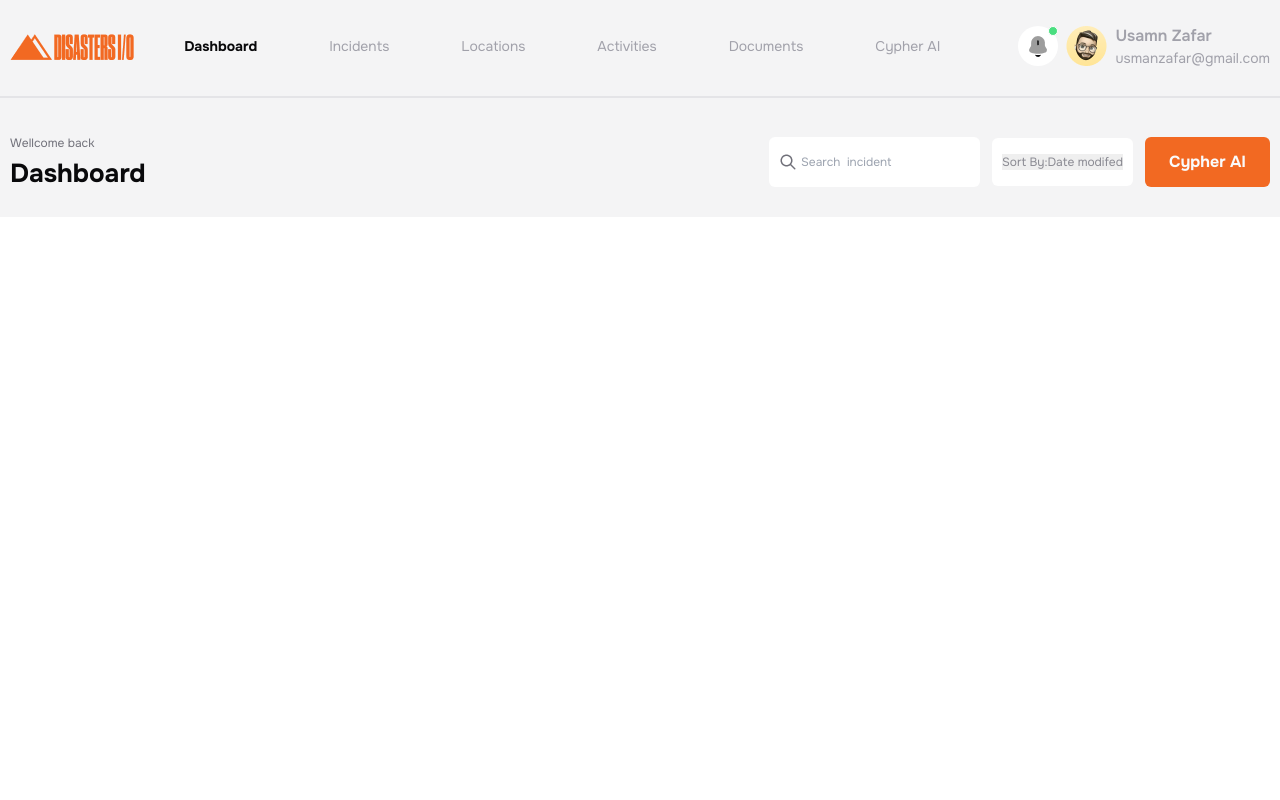
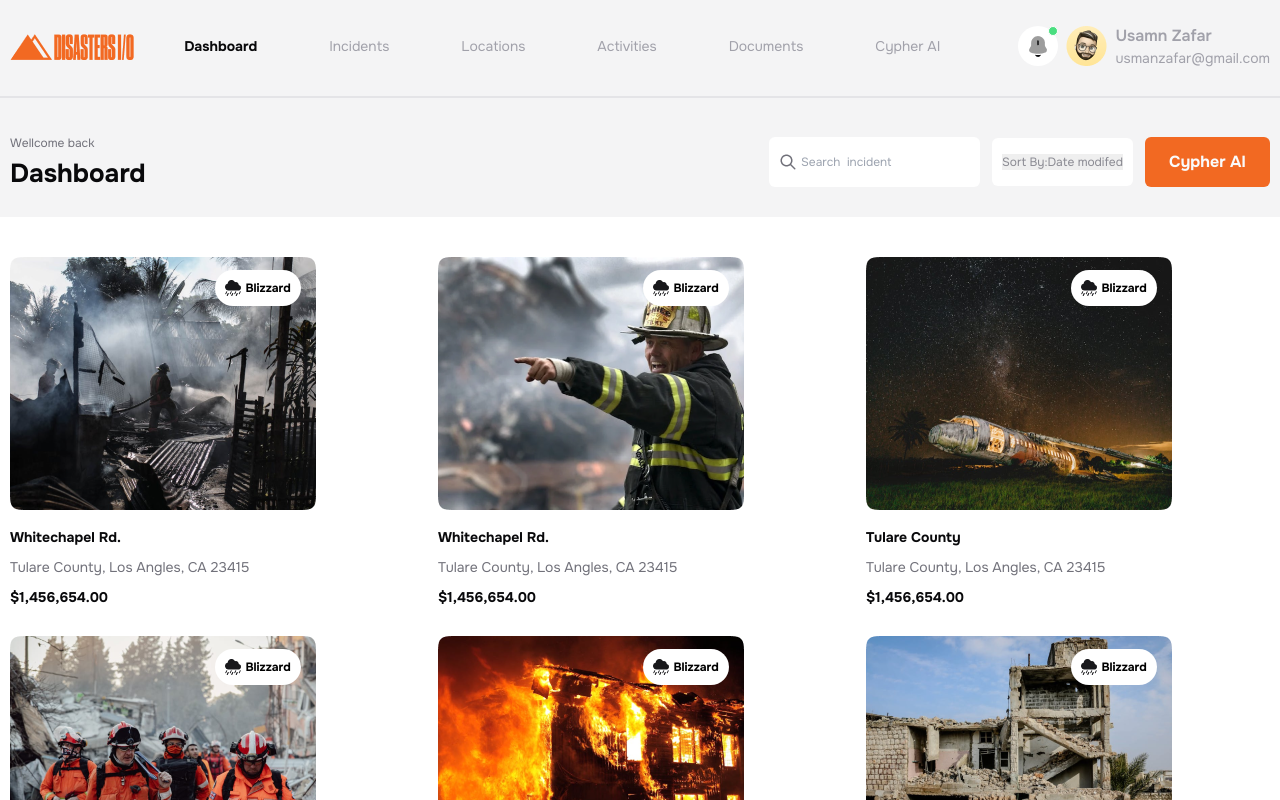
Before and after one commit to Turaska-Chandra-Barman/React-Assainment-1, a React (Vite) app: page / in a window 1280 px wide. Shown: the top 800 px of the page. Built offline with nearby package versions, Linux system fonts and the light colour scheme.

Commit message:
cardList section compleate

```diff
--- a/src/App.jsx
+++ b/src/App.jsx
@@ -1,9 +1,8 @@
 import { useState } from 'react'
-import reactLogo from './assets/react.svg'
-import viteLogo from '/vite.svg'
 import './App.css'
 import { Header } from './components/common/Header'
 import Data from './lib/Json.js'
+import { CardItem } from './components/CardItem.jsx'
 
 function App() {
   const [getData, setData] = useState(Data)
@@ -12,6 +11,7 @@ function App() {
   return (
     <>
       <Header navlist={navlist}/>
+      <CardItem cardlist={cardlist}/>
     </>
   )
 }
--- /dev/null
+++ b/src/components/CardItem.jsx
@@ -0,0 +1,40 @@
+import React from 'react'
+import { Container } from './common/container'
+
+
+export const CardItem = ({cardlist}) => {
+    console.log(cardlist)
+  return (
+        <Container>
+            <div className='grid grid-cols-[repeat(auto-fill,minmax(306px,1fr))] overflow-hidden gap-x-6 gap-y-8'>
+
+
+                    {
+                        cardlist.map(({id,img,logo,logoName,name,prices,text}) => {
+
+                         return <div key={id} className='max-w-[306px]' >
+                        <div  className='relative'>
+                        <div className='relative ' >
+                        <img src={img} alt="cardimg-01" />
+                        </div>
+                        <div className='flex bg-white items-center justify-center gap-1 text-xs font-bold absolute top-[5%] right-[5%] p-2.5 rounded-full'>
+                            <img src={logo} alt="logo" />
+                            <h1 className='text-xs font-bold'>{logoName}</h1>
+                        </div>
+
+                        </div>
+                            <div className=' mt-5 space-y-4'>
+                                <h1 className='text-sm font-bold text-primary leading-none'>{name}</h1>
+                                <p className='text-sm font-normal text-secondary leading-none'>{text}</p>
+                                <span className='block text-sm font-bold text-primary leading-none'>{prices}</span>
+                            </div>
+                            </div>
+                        })
+
+                    }
+
+            </div>
+
+        </Container>
+  )
+}
--- a/src/components/common/Header.jsx
+++ b/src/components/common/Header.jsx
@@ -1,8 +1,8 @@
-import { Link, NavLink } from 'react-router-dom';
-import { Fillter } from '../Search';
+import {  NavLink } from 'react-router-dom';
+import { Fillter } from '../common/Search';
 
 export const Header = ({ navlist }) => {
-  console.log(navlist);
+
 
   return (
     <>
--- a/src/components/Search.jsx
+++ b/src/components/common/Search.jsx
@@ -1,5 +1,5 @@
 import React from 'react'
-import { Button } from './common/Button'
+import { Button } from './Button'
 
 export const Fillter = () => {
 
--- a/src/components/common/container.jsx
+++ b/src/components/common/container.jsx
@@ -3,7 +3,7 @@ import { cn } from '../../lib/tailwindMarge'
 
 export const Container = ({children,className}) => {
   return (
-        <div className={cn('max-w-primaryConWidth mx-auto px-2.5', className )}>
+        <div className={cn('max-w-primaryConWidth mx-auto px-2.5 mt-10', className )}>
             {children}
         </div>
   )
--- a/tailwind.config.js
+++ b/tailwind.config.js
@@ -20,7 +20,7 @@ export default {
 
       maxWidth: {
         headerWidth: '1290px',
-        primaryConWidth: '1500px',
+        primaryConWidth: '1320px',
         secondaryConWidth: '770px',
       },
       letterSpacing: {
```
Also changed, not shown: src/components/Chat.jsx (added, +11 -0 lines).
